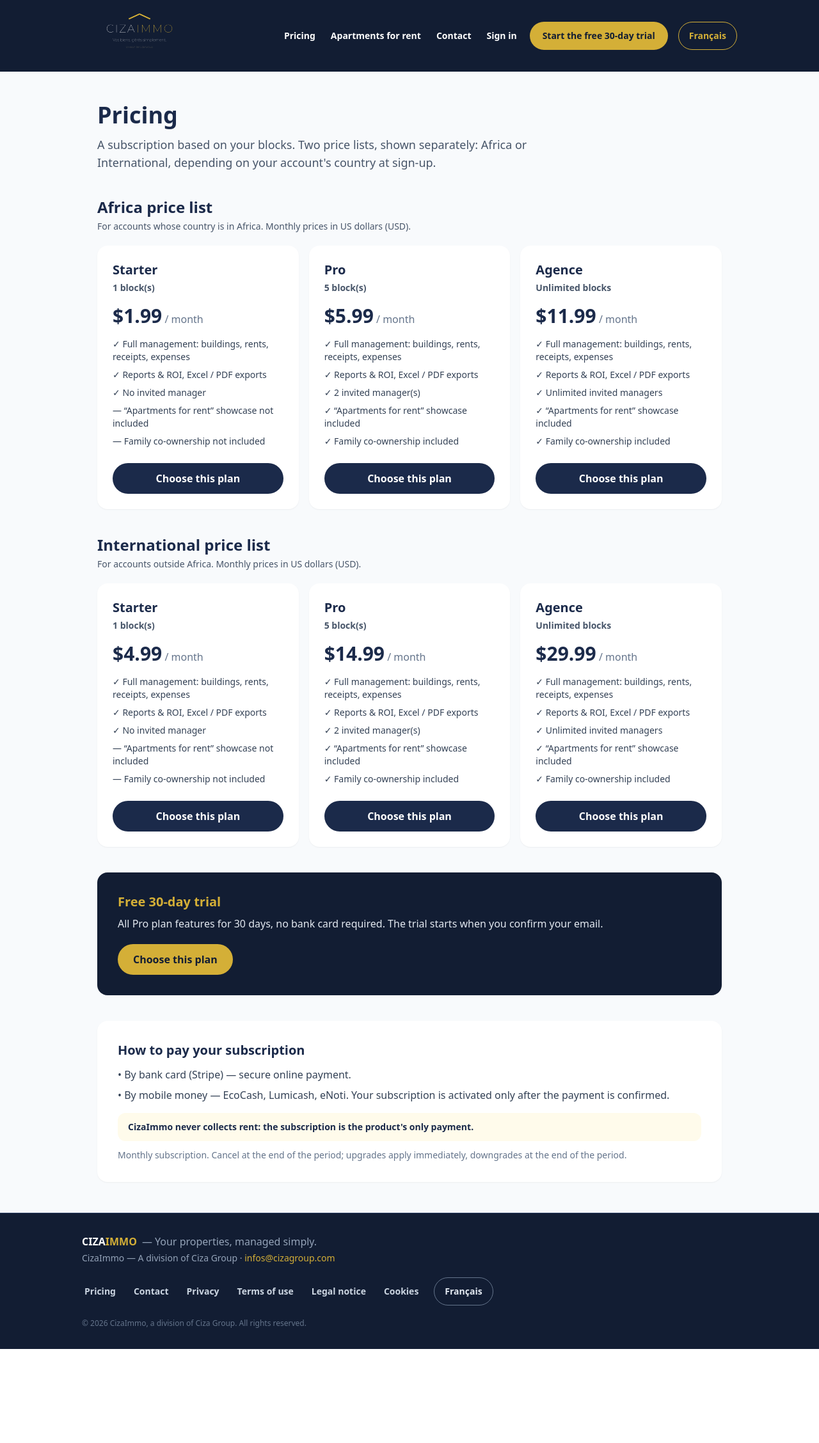
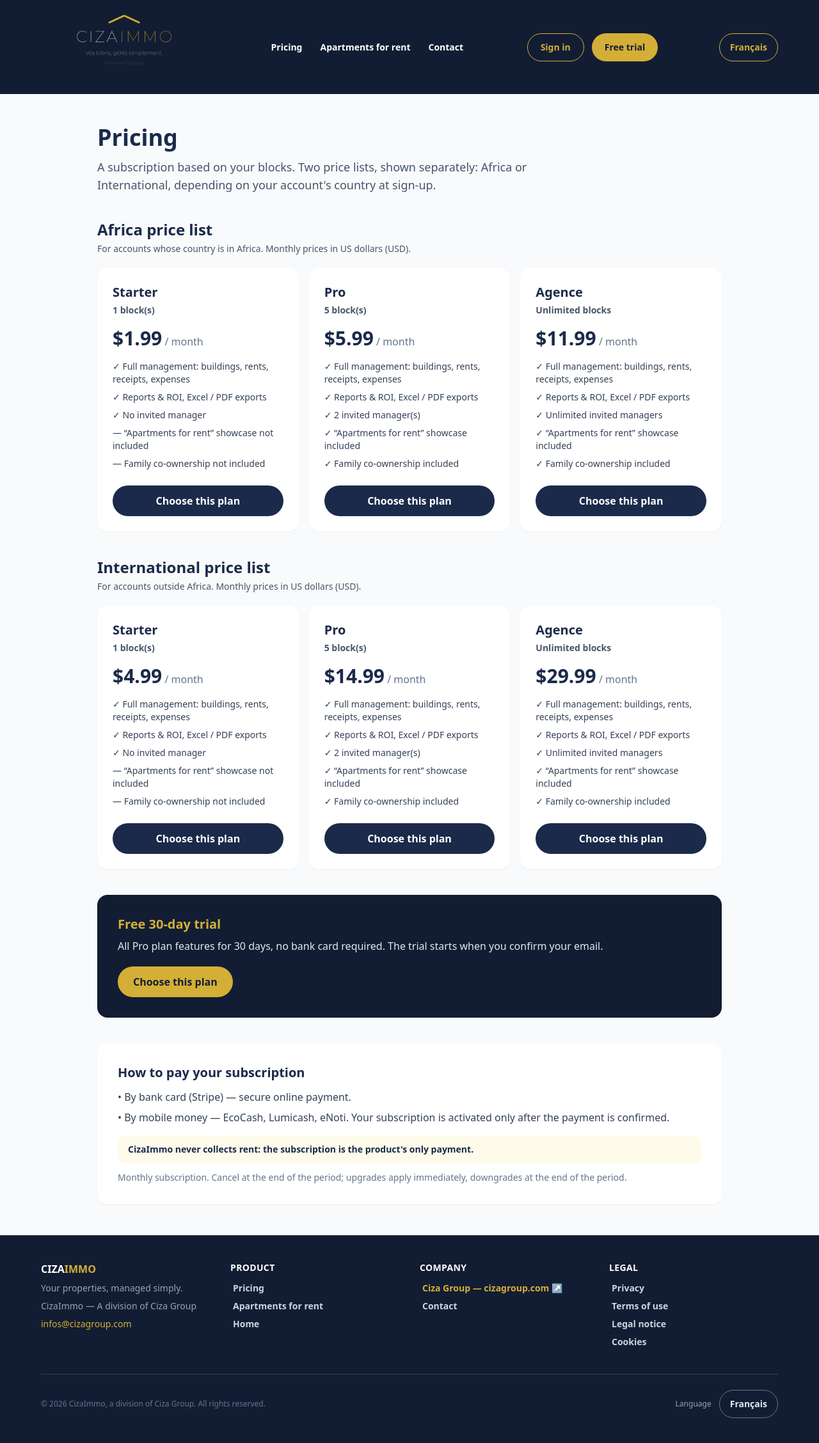
Before and after one commit to Cizasupply/cizaimmo, a Next.js app: page /en/tarifs in a window 1280 px wide. Shown: the whole page at 64% size. Before the commit the page ends 2109 px from the top, so only its background shows below. Built offline with nearby package versions, Linux system fonts and the light colour scheme; no server answers.

Commit message:
Améliorations v1.1 : nom utilisateur (tableau de bord + AppShell), header public propre (Connexion visible), footer pro avec lien cizagroup.com sur toutes les pages publiques, accueil réorganisé.

```diff
--- a/components/AuthLayout.tsx
+++ b/components/AuthLayout.tsx
@@ -1,12 +1,13 @@
 import Image from "next/image";
 import Link from "next/link";
-import { useLocale, useTranslations } from "next-intl";
-import LanguageSwitcher from "@/components/LanguageSwitcher";
+import { useLocale } from "next-intl";
+import PublicFooter from "@/components/PublicFooter";
 
 /**
  * Mise en page commune des pages d'authentification (Module 1) :
  * bandeau navy + logo v4, carte blanche centrée, mobile-first (390 px),
- * bascule de langue FR / EN toujours visible.
+ * bascule de langue FR / EN toujours visible, pied de page public
+ * partagé (PublicFooter, avec le lien vers le site mère).
  */
 export default function AuthLayout({
   title,
@@ -18,9 +19,6 @@ export default function AuthLayout({
   children: React.ReactNode;
 }) {
   const locale = useLocale();
-  const tb = useTranslations("brand");
-  const tn = useTranslations("nav");
-  const tc = useTranslations("common");
   const otherLocale = locale === "fr" ? "en" : "fr";
   return (
     <div className="flex min-h-screen flex-col bg-slate-50">
@@ -54,30 +52,7 @@ export default function AuthLayout({
         </div>
       </main>
 
-      <footer className="px-4 pb-6 text-center text-sm text-slate-500">
-        <nav className="mb-3 flex flex-wrap items-center justify-center gap-x-4 gap-y-2 font-semibold">
-          <Link href="/tarifs" className="rounded px-1 py-2 hover:text-navy">
-            {tn("pricing")}
-          </Link>
-          <Link href="/contact" className="rounded px-1 py-2 hover:text-navy">
-            {tn("contact")}
-          </Link>
-          <Link href="/legal/confidentialite" className="rounded px-1 py-2 hover:text-navy">
-            {tn("privacy")}
-          </Link>
-          <Link href="/legal/cgu" className="rounded px-1 py-2 hover:text-navy">
-            {tn("terms")}
-          </Link>
-          <Link href="/legal/mentions-legales" className="rounded px-1 py-2 hover:text-navy">
-            {tn("legalNotice")}
-          </Link>
-          <Link href="/legal/cookies" className="rounded px-1 py-2 hover:text-navy">
-            {tn("cookies")}
-          </Link>
-          <LanguageSwitcher className="border-slate-400 text-navy hover:border-gold hover:text-gold" />
-        </nav>
-        CizaImmo — {tb("division")} · {tc("rights")}
-      </footer>
+      <PublicFooter />
     </div>
   );
 }
--- a/components/PublicFooter.tsx
+++ b/components/PublicFooter.tsx
@@ -5,9 +5,16 @@ import { useTranslations } from "next-intl";
 import LanguageSwitcher from "@/components/LanguageSwitcher";
 
 /**
- * Pied de page commun des pages publiques (spec §4) : liens Tarifs,
- * Contact, pages légales, bascule de langue visible en permanence,
- * mention « CizaImmo, division de Ciza Group », contact e-mail.
+ * Pied de page commun des pages publiques (spec §4) : colonnes
+ * Produit / Entreprise / Légal / Contact, lien bien visible vers le
+ * site mère https://cizagroup.com (nouvel onglet), mention
+ * « CizaImmo, division de Ciza Group », e-mail de contact,
+ * bascule de langue visible en permanence, copyright.
+ * Sur mobile, une seule colonne ordonnée, sans débordement à 390 px.
+ *
+ * Clés i18n nouvelles (namespace "footer", à ajouter dans
+ * messages/fr.json et messages/en.json) : product, company, legal,
+ * rentals, parentSite. Les autres clés existent déjà.
  */
 export default function PublicFooter() {
   const tn = useTranslations("nav");
@@ -15,41 +22,114 @@ export default function PublicFooter() {
   const tf = useTranslations("footer");
   const tc = useTranslations("common");
   return (
-    <footer className="border-t border-navy-light bg-navy-dark px-4 py-8 text-sm text-slate-300 sm:px-6">
-      <div className="mx-auto max-w-5xl">
+    <footer className="border-t border-navy-light bg-navy-dark px-4 py-10 text-sm text-slate-300 sm:px-6">
+      <div className="mx-auto max-w-6xl">
+        <div className="grid grid-cols-1 gap-8 sm:grid-cols-2 lg:grid-cols-4">
+          {/* Marque */}
+          <div>
             <p className="text-base font-bold text-white">
               <span className="text-white">CIZA</span>
               <span className="text-gold">IMMO</span>
-          <span className="ml-2 font-normal text-slate-400">— {tf("tagline")}</span>
             </p>
-        <p className="mt-1 text-slate-400">
-          CizaImmo — {tb("division")} ·{" "}
-          <a href="mailto:infos@cizagroup.com" className="text-gold hover:underline">
+            <p className="mt-2 text-slate-400">{tf("tagline")}</p>
+            <p className="mt-2 text-slate-400">
+              CizaImmo — {tb("division")}
+            </p>
+            <p className="mt-2">
+              <a
+                href="mailto:infos@cizagroup.com"
+                className="break-all text-gold hover:underline"
+              >
                 {tf("contactEmail")}
               </a>
             </p>
-        <nav className="mt-5 flex flex-wrap items-center gap-x-5 gap-y-2 font-semibold">
+          </div>
+
+          {/* Produit */}
+          <nav aria-label={tf("product")}>
+            <p className="text-sm font-bold uppercase tracking-wide text-white">
+              {tf("product")}
+            </p>
+            <ul className="mt-3 space-y-2 font-semibold">
+              <li>
                 <Link href="/tarifs" className="rounded px-1 py-2 hover:text-gold">
                   {tn("pricing")}
                 </Link>
+              </li>
+              <li>
+                <Link href="/a-louer" className="rounded px-1 py-2 hover:text-gold">
+                  {tf("rentals")}
+                </Link>
+              </li>
+              <li>
+                <Link href="/" className="rounded px-1 py-2 hover:text-gold">
+                  {tn("home")}
+                </Link>
+              </li>
+            </ul>
+          </nav>
+
+          {/* Entreprise — lien vers le site mère */}
+          <nav aria-label={tf("company")}>
+            <p className="text-sm font-bold uppercase tracking-wide text-white">
+              {tf("company")}
+            </p>
+            <ul className="mt-3 space-y-2 font-semibold">
+              <li>
+                <a
+                  href="https://cizagroup.com"
+                  target="_blank"
+                  rel="noopener noreferrer"
+                  className="rounded px-1 py-2 text-gold hover:underline"
+                >
+                  {tf("parentSite")} ↗
+                </a>
+              </li>
+              <li>
                 <Link href="/contact" className="rounded px-1 py-2 hover:text-gold">
                   {tn("contact")}
                 </Link>
+              </li>
+            </ul>
+          </nav>
+
+          {/* Légal */}
+          <nav aria-label={tf("legal")}>
+            <p className="text-sm font-bold uppercase tracking-wide text-white">
+              {tf("legal")}
+            </p>
+            <ul className="mt-3 space-y-2 font-semibold">
+              <li>
                 <Link href="/legal/confidentialite" className="rounded px-1 py-2 hover:text-gold">
                   {tn("privacy")}
                 </Link>
+              </li>
+              <li>
                 <Link href="/legal/cgu" className="rounded px-1 py-2 hover:text-gold">
                   {tn("terms")}
                 </Link>
+              </li>
+              <li>
                 <Link href="/legal/mentions-legales" className="rounded px-1 py-2 hover:text-gold">
                   {tn("legalNotice")}
                 </Link>
+              </li>
+              <li>
                 <Link href="/legal/cookies" className="rounded px-1 py-2 hover:text-gold">
                   {tn("cookies")}
                 </Link>
+              </li>
+            </ul>
+          </nav>
+        </div>
+
+        <div className="mt-10 flex flex-col gap-4 border-t border-slate-700 pt-6 sm:flex-row sm:items-center sm:justify-between">
+          <p className="text-xs text-slate-500">{tc("rights")}</p>
+          <p className="flex items-center gap-3 text-xs text-slate-400">
+            <span>{tf("languageLabel")}</span>
             <LanguageSwitcher className="border-slate-500 text-slate-200 hover:border-gold hover:text-gold" />
-        </nav>
-        <p className="mt-5 text-xs text-slate-500">{tc("rights")}</p>
+          </p>
+        </div>
       </div>
     </footer>
   );
--- a/components/PublicHeader.tsx
+++ b/components/PublicHeader.tsx
@@ -7,8 +7,17 @@ import LanguageSwitcher from "@/components/LanguageSwitcher";
 
 /**
  * En-tête commun des pages publiques (spec §4) : logo, navigation
- * (Accueil, Tarifs, Appartements à louer, Contact), connexion /
- * essai gratuit, bascule de langue toujours visible.
+ * (Tarifs, Appartements à louer, Contact), connexion / essai gratuit,
+ * bascule de langue toujours visible. UN SEUL en-tête pour toutes les
+ * pages publiques (accueil, tarifs, a-louer, contact, légales).
+ *
+ * Mise en page — mobile et tablette (< xl) : trois lignes ordonnées,
+ * sans flex-wrap désordonné : (1) logo + langue, (2) navigation,
+ * (3) Connexion + Essai gratuit côte à côte. Ordinateur large (xl+) :
+ * une seule ligne logo | nav | Connexion | Essai | langue.
+ * Le bouton « Connexion » est un bouton encadré doré, distinct du
+ * bouton doré plein « Essai gratuit ».
+ * Logo responsive : 180 px sur mobile, 260 px à partir de md.
  */
 export default function PublicHeader() {
   const t = useTranslations("landing");
@@ -16,11 +25,19 @@ export default function PublicHeader() {
   const ta = useTranslations("auth");
   return (
     <header className="bg-navy-dark px-4 py-4 text-white sm:px-6">
-      <div className="mx-auto flex max-w-5xl flex-wrap items-center justify-between gap-3">
-        <Link href="/" aria-label="CizaImmo — Accueil">
-          <Image src="/cizaimmo-logo-v4.png" alt="CizaImmo" width={180} height={80} priority />
+      <div className="mx-auto flex max-w-6xl flex-wrap items-center gap-x-4 gap-y-3 xl:flex-nowrap xl:justify-between">
+        <Link href="/" aria-label="CizaImmo — Accueil" className="order-1 shrink-0">
+          <Image
+            src="/cizaimmo-logo-v4.png"
+            alt="CizaImmo"
+            width={260}
+            height={115}
+            priority
+            className="h-auto w-[180px] md:w-[260px]"
+          />
         </Link>
-        <nav className="flex flex-wrap items-center gap-x-4 gap-y-2 text-sm font-semibold">
+        <LanguageSwitcher className="order-2 ml-auto border-gold text-gold hover:bg-gold hover:text-navy-dark xl:order-5 xl:ml-0" />
+        <nav className="order-3 flex w-full flex-wrap items-center gap-x-5 gap-y-1 text-sm font-semibold xl:order-2 xl:w-auto xl:flex-nowrap">
           <Link href="/tarifs" className="rounded px-1 py-2 hover:text-gold">
             {tn("pricing")}
           </Link>
@@ -30,17 +47,21 @@ export default function PublicHeader() {
           <Link href="/contact" className="rounded px-1 py-2 hover:text-gold">
             {tn("contact")}
           </Link>
-          <Link href="/connexion" className="rounded px-1 py-2 hover:text-gold">
+        </nav>
+        <div className="order-4 flex w-full items-center gap-3 xl:order-3 xl:w-auto xl:shrink-0">
+          <Link
+            href="/connexion"
+            className="inline-flex min-h-11 flex-1 items-center justify-center rounded-full border border-gold px-5 py-2.5 text-sm font-semibold text-gold hover:bg-gold hover:text-navy-dark xl:flex-none"
+          >
             {ta("loginButton")}
           </Link>
           <Link
             href="/inscription"
-            className="inline-flex min-h-11 items-center justify-center rounded-full bg-gold px-5 py-2 font-bold text-navy-dark hover:bg-gold-light"
+            className="inline-flex min-h-11 flex-1 items-center justify-center rounded-full bg-gold px-5 py-2.5 text-sm font-bold text-navy-dark hover:bg-gold-light xl:flex-none"
           >
-            {t("ctaTrial")}
+            {t("ctaTrialShort")}
           </Link>
-          <LanguageSwitcher className="border-gold text-gold hover:bg-gold hover:text-navy-dark" />
-        </nav>
+        </div>
       </div>
     </header>
   );
--- a/lib/data/demo-seed.ts
+++ b/lib/data/demo-seed.ts
@@ -73,7 +73,7 @@ export function buildDemoDb(): DemoDb {
 
   const profil: Profil = {
     id: OWNER_ID,
-    nom: "Démo — Amina Niyonzima",
+    nom: "Amina Niyonzima",
     email: "demo@cizaimmo.com",
     pays: "Burundi",
     langue: "fr",
@@ -319,7 +319,7 @@ export function buildDemoDb(): DemoDb {
       id: "00000000-0000-4000-8000-000000000d01",
       owner_id: OWNER_ID,
       email: GESTIONNAIRE_DEMO_EMAIL,
-      nom: "Démo — Marc Dubois",
+      nom: "Marc Dubois",
       immeuble_ids: [immeubles[1].id],
       statut: "actif",
       created_at: now,
```
Also changed, not shown: app/[locale]/a-louer/page.tsx (+2 -18 lines), app/[locale]/dashboard/page.tsx (+9 -0 lines), app/[locale]/page.tsx (+12 -43 lines), components/AppShell.tsx (+33 -6 lines), lib/nom.ts (added, +16 -0 lines), messages/en.json, messages/fr.json. Lines whose indentation alone changed are shown as unchanged.
